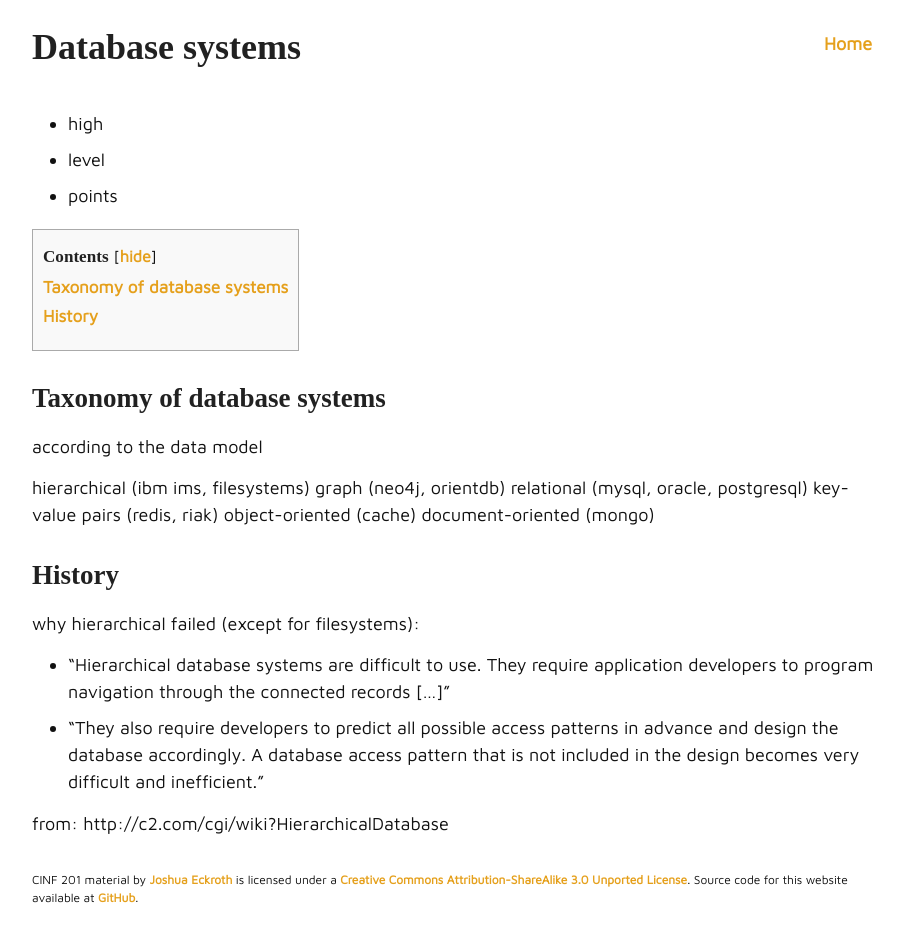
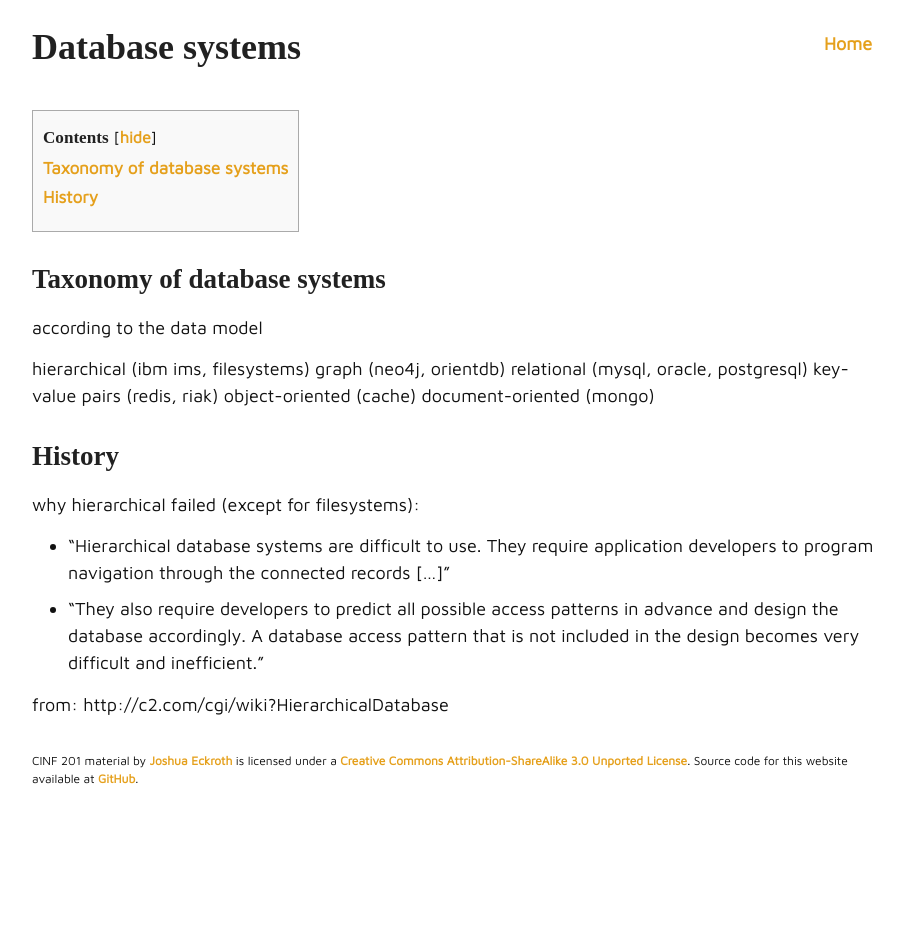
Before and after one commit to joshuaeckroth/cinf201-website, a Jekyll site: the page built from notes/database-systems.md, in a window 1280 px wide. Shown: the whole page, without its empty margins (183-1086 px from the left). Built offline with Jekyll 4.4.1, drawn with Linux system fonts in a browser that asks for light colours; some web fonts are replaced; after the commit the page ends 900 px from its top, so only the background shows below that.

Commit message:
Various wording improvements

```diff
--- a/_layouts/index.html
+++ b/_layouts/index.html
@@ -20,9 +20,6 @@
               </li>
               <li>
                 <div class="post-title"><a href="/notes/londo-access.html">Londo access</a></div>
-              </li>
-              <li>
-                <div class="post-title"><a href="/notes/database-systems.html">Database systems</a></div>
               </li>
               <li>
                 <div class="post-title"><a href="/notes/sql.html">SQL</a></div>
--- a/assignments/a01.markdown
+++ b/assignments/a01.markdown
@@ -19,7 +19,7 @@ following criteria:
 
 1. Select unique game dates, sorted by date.
 2. Select offense and defense teams from games on Thanksgiving day of
-   2015 (Nov 26), in which a touchdown occurred (by the offense team);
+   2015 (Nov 26), in which a touchdown occurred (by the team on offense);
    do not sort the results.
 3. Select the first 10 descriptions in which a fumble occurred.
 4. Select unique pairs of penalty type and penalty yards for penalty
--- a/notes/database-systems.md
+++ b/notes/database-systems.md
@@ -5,9 +5,7 @@ layout: note
 
 # Database systems
 
-- high
-- level
-- points
+
 
 ## Taxonomy of database systems
 
```
Also changed, not shown: notes/syllabus.md (+1 -1 lines).
